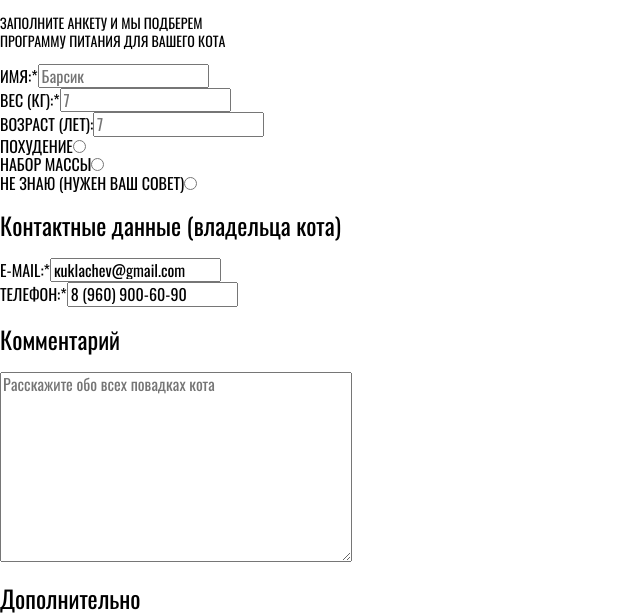
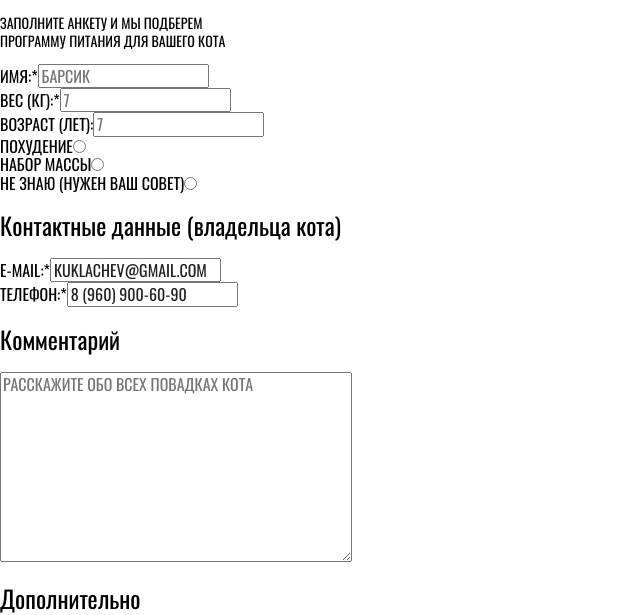
Before and after one commit to Damian-netrunner/919837-cat-energy-23, a website: page source/form.html in a window 1280 px wide. Shown: the part 187-802 px from the top of the page, without its empty margins (0-640 px from the left). Drawn offline with nearby package versions, Linux system fonts and the light colour scheme; files that its build step writes are made by us from their sources.

Commit message:
Завершение стилизации внутренних страниц

```diff
--- a/source/form.html
+++ b/source/form.html
@@ -45,12 +45,13 @@
             <p class="form__lead">Заполните анкету и мы подберем<br>программу питания для вашего кота</p>
           </div>
           <div class="form__row">
-            <label for="name-field">Имя:*<input id="name-field" type="text" name="name-field" placeholder="Барсик"></label>
+            <label class="form__label" for="name-field">Имя:*<input class="form__input" id="name-field" type="text" name="name-field" placeholder="Барсик"></label>
           </div>
           <div class="form__row">
-            <label for="weight-field">Вес (кг):*<input id="weight-field" type="text" name="age-field" placeholder="7"></label>
+            <label class="form__label" for="weight-field">Вес (кг):*<input class="form__input" id="weight-field" type="text" name="age-field" placeholder="7"></label>
           </div>
-          <div class="form__row"> <label for="age-field">Возраст (лет):<input id="age-field" type="text" name="login"
+          <div class="form__row">
+            <label class="form__label" for="age-field">Возраст (лет):<input class="form__input" id="age-field" type="text" name="login"
             placeholder="7"></label>
           </div>
         </div>
@@ -73,11 +74,11 @@
             <h2 class="form__heading">Контактные данные (владельца кота)</h2>
           </div>
           <div class="form__row">
-            <label for="mail-field">E-mail:*</label><input id="mail-field" type="text" name="login"
+            <label for="mail-field">E-mail:*</label><input class="form__input" id="mail-field" type="text" name="login"
               value="кuklachev@gmail.com">
           </div>
           <div class="form__row">
-            <label for="tel-field">Телефон:*</label><input id="tel-field" type="tel" name="tel"
+            <label for="tel-field">Телефон:*</label><input class="form__input" id="tel-field" type="tel" name="tel"
               value="8 (960) 900-60-90">
           </div>
         </div>
@@ -87,7 +88,7 @@
         <h2 class="form__heading">Комментарий</h2>
       </div>
       <div class="form__text-fields">
-        <textarea rows="10" cols="45" name="text" placeholder="Расскажите обо всех повадках кота"></textarea>
+        <textarea class="form__input" rows="10" cols="45" name="text" placeholder="Расскажите обо всех повадках кота"></textarea>
       </div>
     </div>
     <div class="form__block">
--- a/source/sass/blocks/adress.scss
+++ b/source/sass/blocks/adress.scss
@@ -8,5 +8,7 @@
         font-size: 14px;
         line-height: 20px;
         color: $dark-grey;
+        font-weight: normal;
+        font-family: Arial;
     }
 }
--- a/source/sass/blocks/cat-food.scss
+++ b/source/sass/blocks/cat-food.scss
@@ -22,7 +22,4 @@
     line-height: 26px;
     color: white;
   }
-  /* .cat-food__image {
-   background-color: orange; с png файлом получается наложение и цвет видно даже с загрузившимся изображением
-  }*/
 }
--- a/source/sass/blocks/form.scss
+++ b/source/sass/blocks/form.scss
@@ -36,7 +36,8 @@
     line-height: 20px;
     background-color: $basic_green;
   }
-  .form__row{
-
+  .form__input{
+    text-transform: uppercase;
+    color: $darkest-grey;
   }
 }
--- a/source/sass/global/global.scss
+++ b/source/sass/global/global.scss
@@ -3,3 +3,4 @@ $basic_grey: #F2F2F2;
 $light-grey:  #CDCDCD;
 $grey: #666666;
 $dark-grey: #444444;
+$darkest-grey: #222222;
```
